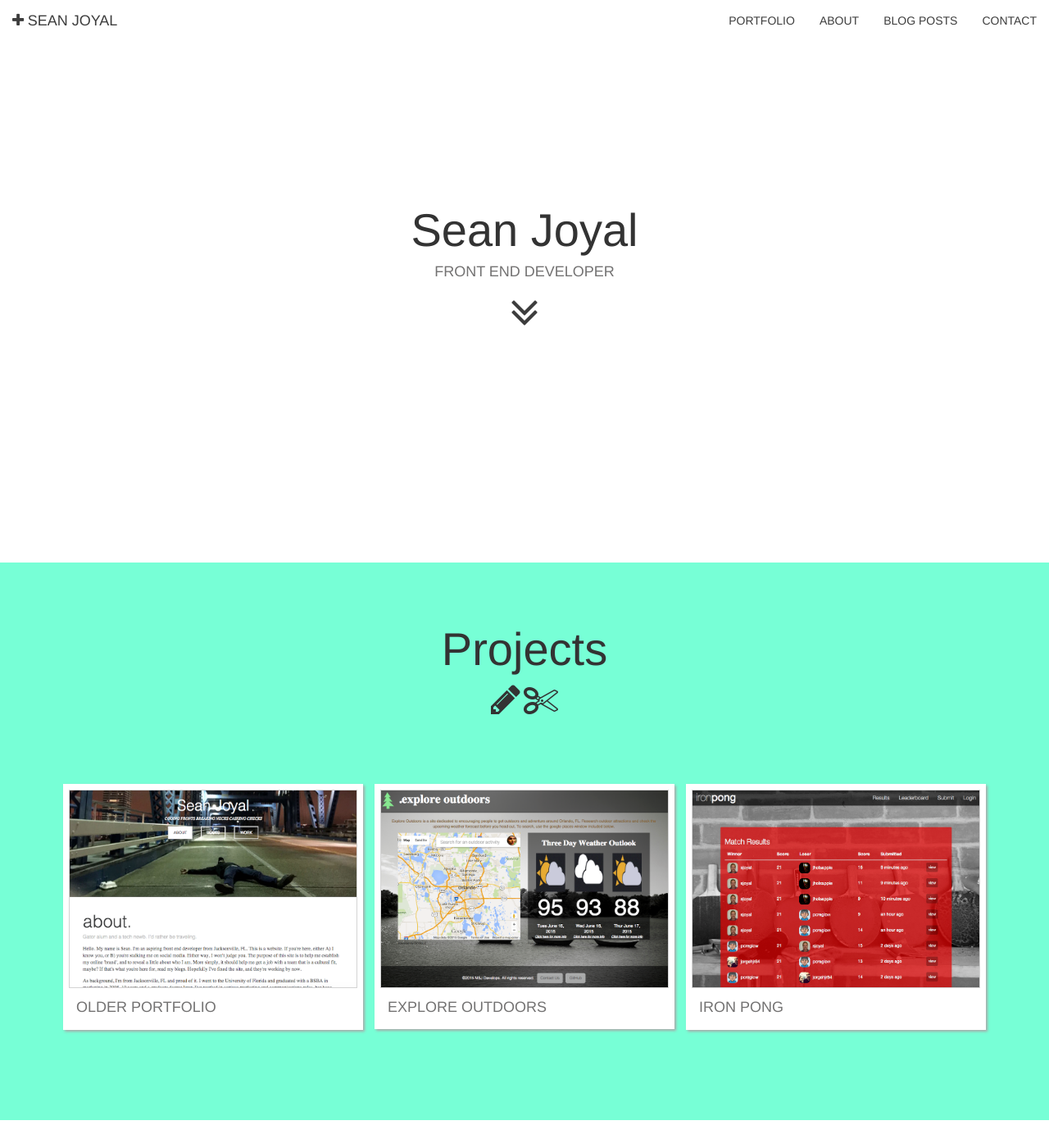
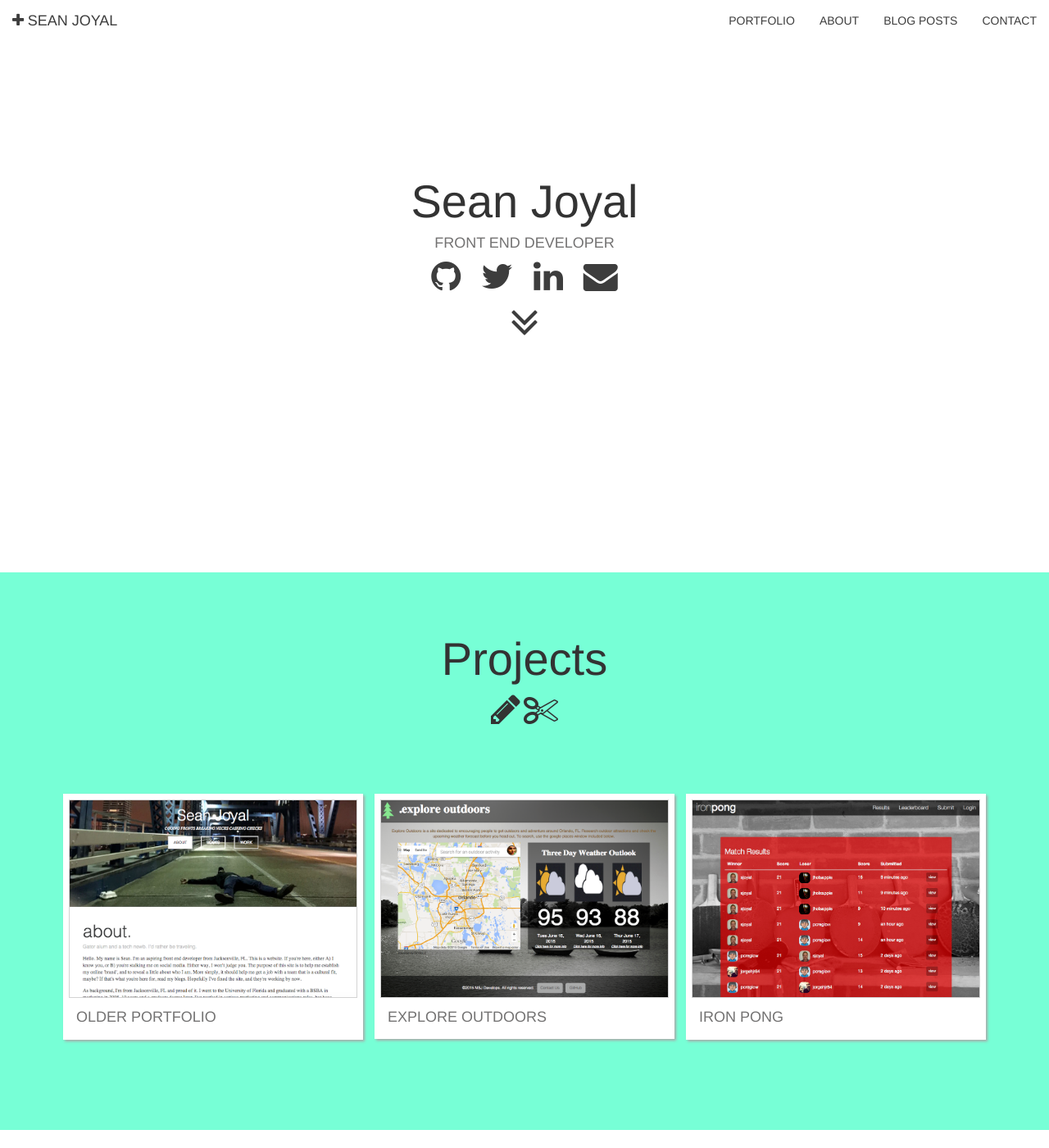
Before and after one commit to sjoyal/sjoyal.github.io, a Jekyll site: the page built from index.html, in a window 1280 px wide and 1400 px high. Shown: the whole window at 82% size. Built offline with Jekyll 4.4.1, drawn with Linux system fonts in a browser that asks for light colours; nearby versions of some CDN libraries; some of the changed text lies outside the part shown.

Commit message:
added contact buttons to landing page, open as tabs, styles as appropriate

```diff
--- a/css/main.css
+++ b/css/main.css
@@ -145,14 +145,22 @@ nav .main-buttons a:hover {
   min-height: 100%;
   width: 95%;
   margin: auto;
-  padding: 250px 0 275px 0; }
+  padding: 215px 0 275px 0; }
   #landing-page h1 {
     margin: 0; }
   #landing-page h4 {
     margin-top: 0;
     padding-top: 0; }
+  #landing-page .landing-contact {
+    text-align: center; }
+    #landing-page .landing-contact i {
+      margin: 0 0.25em;
+      color: #3D3D3D; }
+    #landing-page .landing-contact i:hover, #landing-page .landing-contact i:visited, #landing-page .landing-contact i:focus {
+      color: black; }
   #landing-page figure {
-    text-align: center; }
+    text-align: center;
+    padding-top: 5px; }
     #landing-page figure a {
       display: inline-block;
       height: 4.25em;
--- a/index.html
+++ b/index.html
@@ -44,6 +44,12 @@ title: Sean Joyal
         <section id="landing-page">
           <h1>Sean Joyal</h1>
           <h4>FRONT END DEVELOPER</h4>
+          <div class="landing-contact">
+            <a href="https://github.com/sjoyal" target="_blank"><i class="fa fa-github fa-3x"></i></a>
+            <a href="https://twitter.com/s_joyal" target="_blank"><i class="fa fa-twitter fa-3x"></i></a>
+            <a href="https://www.linkedin.com/in/sjoyal" target="_blank"><i class="fa fa-linkedin fa-3x"></i></a>
+            <a href="mailto:sean.joyal@gmail.com"><i class="fa fa-envelope fa-3x"></i></a>
+          </div>
           <figure>
             <a href="#portfolio">
               <span class="circle">
@@ -117,9 +123,9 @@ title: Sean Joyal
         <section id="contact">
           <h2>Connect With Me</h2>
           <figure>
-            <a href="https://github.com/sjoyal"><i class="fa fa-github fa-3x"></i></a>
-            <a href="https://twitter.com/s_joyal"><i class="fa fa-twitter fa-3x"></i></a>
-            <a href="https://www.linkedin.com/in/sjoyal"><i class="fa fa-linkedin fa-3x"></i></a>
+            <a href="https://github.com/sjoyal" target="_blank"><i class="fa fa-github fa-3x"></i></a>
+            <a href="https://twitter.com/s_joyal" target="_blank"><i class="fa fa-twitter fa-3x"></i></a>
+            <a href="https://www.linkedin.com/in/sjoyal" target="_blank"><i class="fa fa-linkedin fa-3x"></i></a>
             <a href="mailto:sean.joyal@gmail.com"><i class="fa fa-envelope fa-3x"></i></a>
           </figure>
           <h5>p: 904.237.3357</h5>
```
Also changed, not shown: other parts of index.html (+2 -2 lines), scss/_custom.scss (+13 -1 lines).
